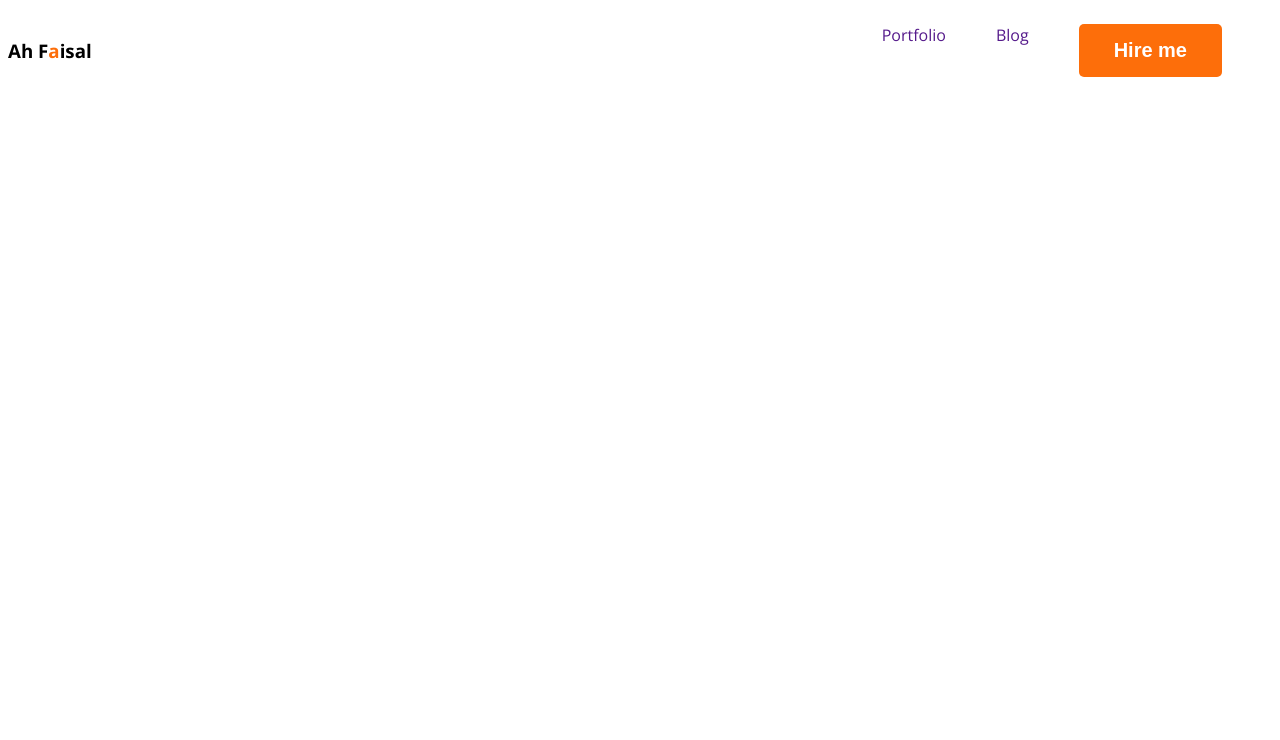
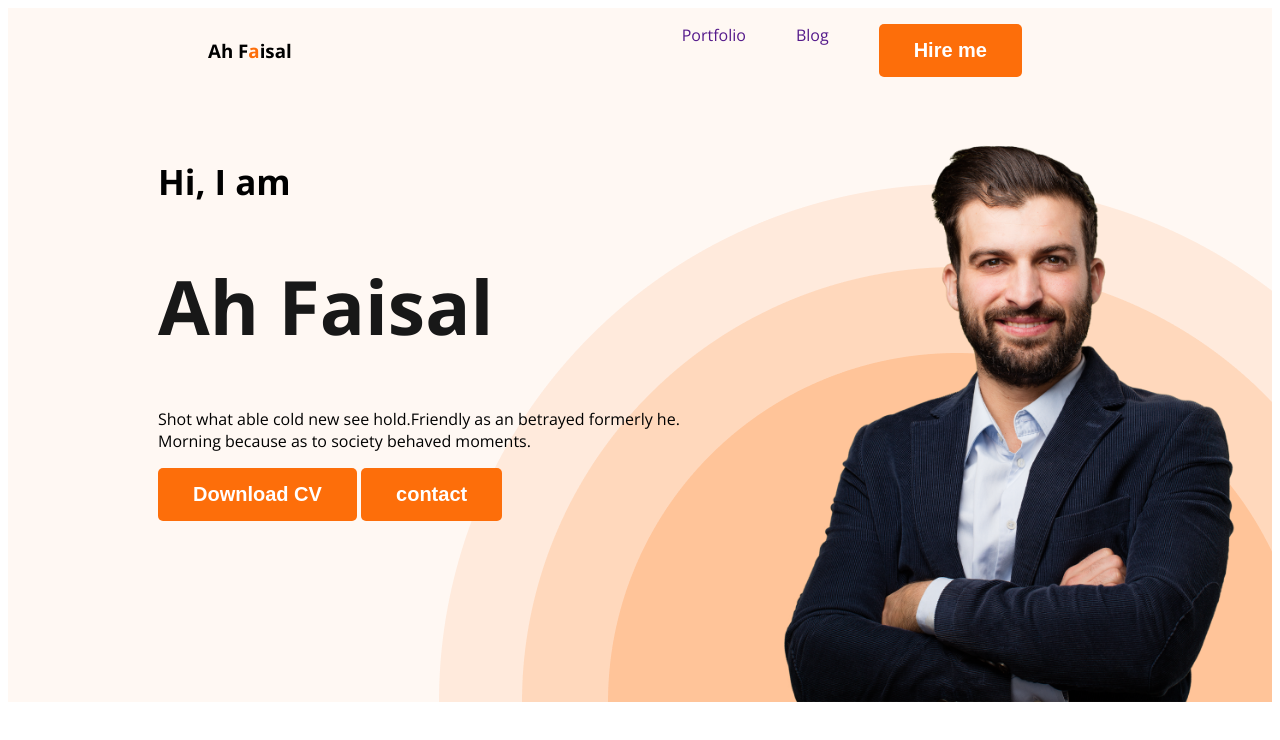
Before and after one commit to AnwarHossain52/portfolio, a plain HTML site: page index.html in a window 1280 px wide. Drawn offline with nearby package versions, Linux system fonts and the light colour scheme.

Commit message:
added heading

```diff
--- a/index.html
+++ b/index.html
@@ -10,7 +10,7 @@
     <link rel="stylesheet" href="style.css">
 </head>
 <body>
-   <header>
+   <header class="header">
     <nav>
         <h3 class="nav title">Ah F<span class="text-primary">a</span>isal</h3>
         <ul>
@@ -20,6 +20,16 @@
         </ul>
 
     </nav>
+    <div class="banner">
+        <div class="banner-content">
+            <h3 class="banner-greeting">Hi, I am </h3>
+            <h1 class="banner-title">Ah Faisal</h1>
+            <p>Shot what able cold new see hold.Friendly as an betrayed formerly he. Morning because as to society behaved moments.</p>
+            <button class="batton-primary">Download CV</button>
+           <button class="batton-primary">contact</button>
+        </div>
+        <img class="profile" src="images/hardy.png" alt="">
+    </div>
 
    </header>
    <main>
--- a/style.css
+++ b/style.css
@@ -22,7 +22,15 @@ nav{
     display: flex;
     align-items: center;
     justify-content: space-between;
+    margin: 0 200px;
 
+}
+/* header related style */
+.header{
+    background-color: #FFF8F3;
+    background-image: url('images/header_bg.png');
+    background-repeat: no-repeat;
+    background-position: bottom right;
 }
 nav > ul{
 display: flex;
@@ -32,7 +40,7 @@ display: flex;
 font-size: 35px;
 font-style: normal;
 font-weight: 800;
-line-height: normal;
+
 }
 nav li {
     list-style: none;
@@ -42,3 +50,19 @@ nav a{
     text-decoration: none;
     color: (--dark-02, #474747);
 }
+.banner{
+    padding: 30px 30px 0px 150px;
+    display: flex;
+}
+.banner .profile{
+    width: 500px;
+}
+.banner-greeting{
+    font-size: 35px;
+}
+.banner-title{
+    font-size: 75px;
+    font-style: normal;
+    font-weight: 700;
+    color: #181818;
+}
```
